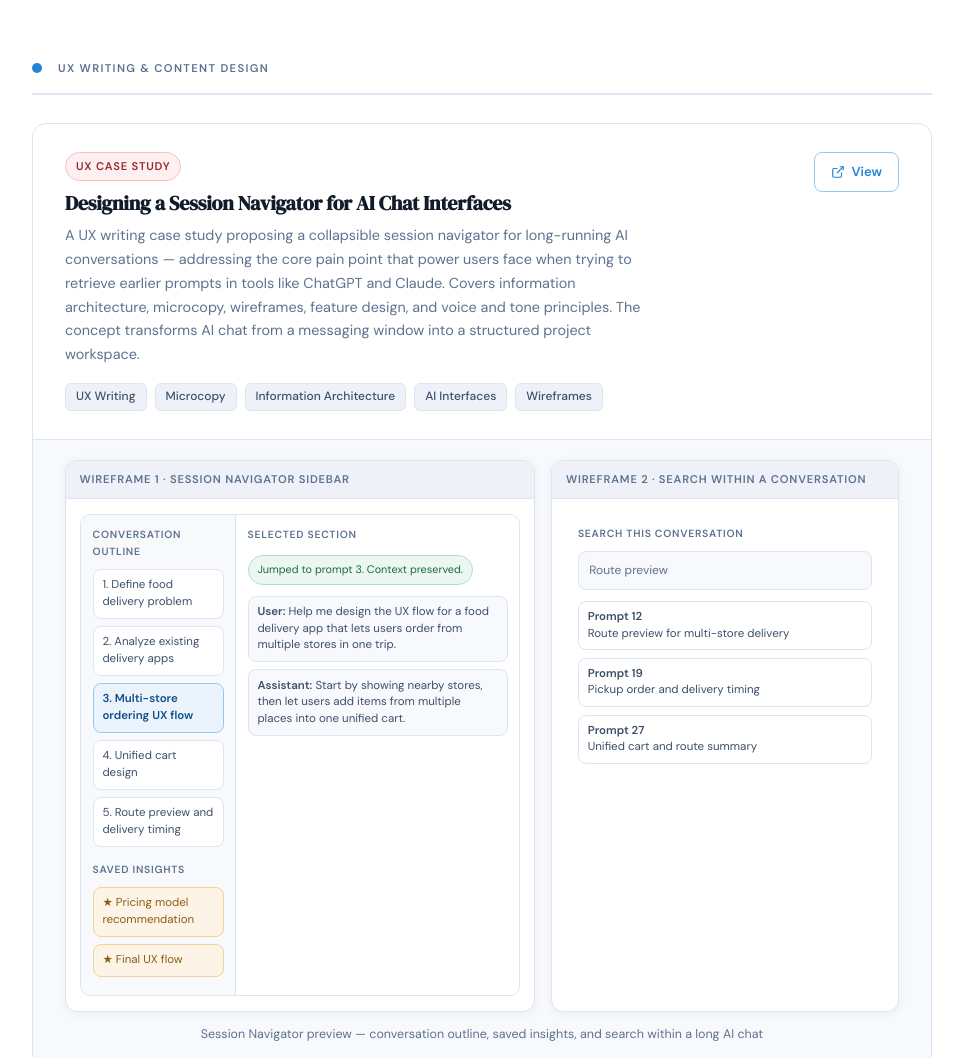
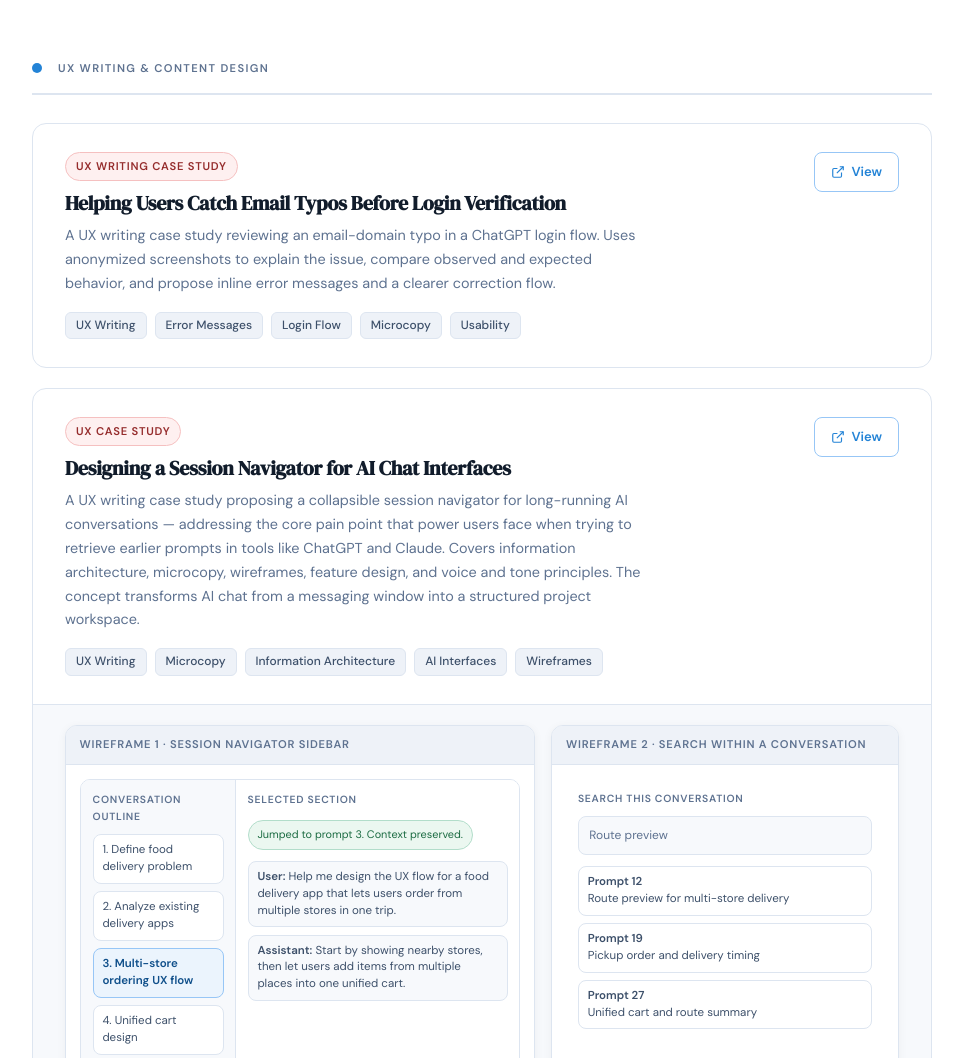
Before and after one commit to vyshnavigu/Vyshnavi-Gurram-Technical-Writer, a plain HTML site: page index.html in a window 1280 px wide. Shown: the part 5260-6318 px from the top of the page, without its empty margins (158-1121 px from the left). Drawn offline with Linux system fonts and the light colour scheme.

Commit message:
Added UX writing case study card to index.html
Added a new UX writing case study card with details and a link.

```diff
--- a/index.html
+++ b/index.html
@@ -1370,7 +1370,29 @@
             <span class="category-title">UX Writing &amp; Content Design</span>
           </div>
 
-          <div class="sample-card">
+                  <div class="sample-card">
+          <div class="sample-card-inner">
+            <div>
+              <span class="sample-type-badge badge-ux">UX Writing Case Study</span>
+              <h3 class="sample-title">Helping Users Catch Email Typos Before Login Verification</h3>
+              <p class="sample-desc">A UX writing case study reviewing an email-domain typo in a ChatGPT login flow. Uses anonymized screenshots to explain the issue, compare observed and expected behavior, and propose inline error messages and a clearer correction flow.</p>
+              <div class="sample-meta">
+                <span class="meta-chip">UX Writing</span>
+                <span class="meta-chip">Error Messages</span>
+                <span class="meta-chip">Login Flow</span>
+                <span class="meta-chip">Microcopy</span>
+                <span class="meta-chip">Usability</span>
+              </div>
+            </div>
+            <div class="sample-action">
+              <a class="view-btn" href="ux-writing-email-typo-case-study.html">
+                <svg viewBox="0 0 24 24"><path d="M18 13v6a2 2 0 01-2 2H5a2 2 0 01-2-2V8a2 2 0 012-2h6"></path><polyline points="15 3 21 3 21 9"></polyline><line x1="10" x2="21" y1="14" y2="3"></line></svg>
+                View
+              </a>
+            </div>
+          </div>
+        </div>
+<div class="sample-card">
             <div class="sample-card-inner">
               <div>
                 <span class="sample-type-badge badge-ux">UX Case Study</span>
```
